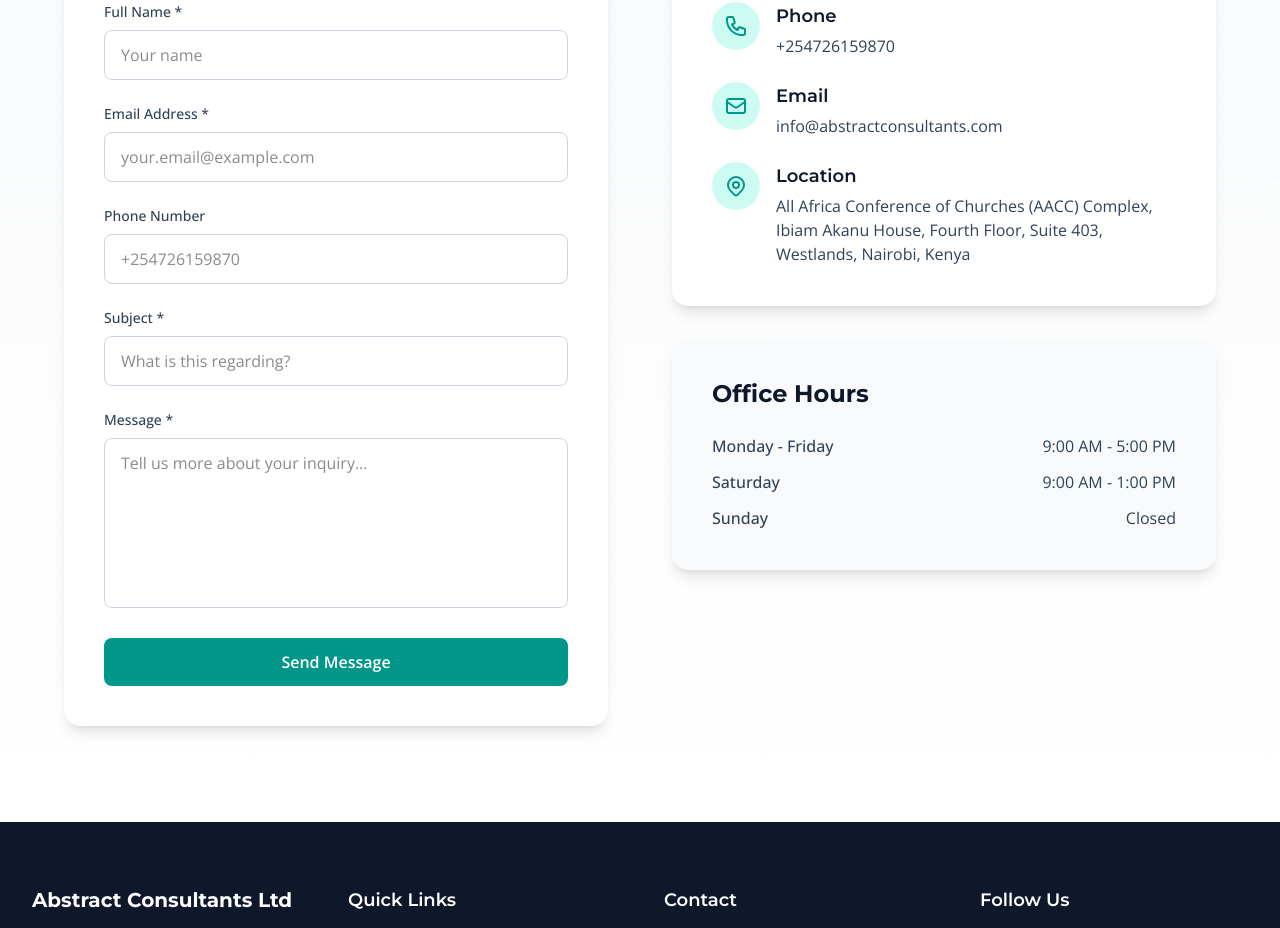
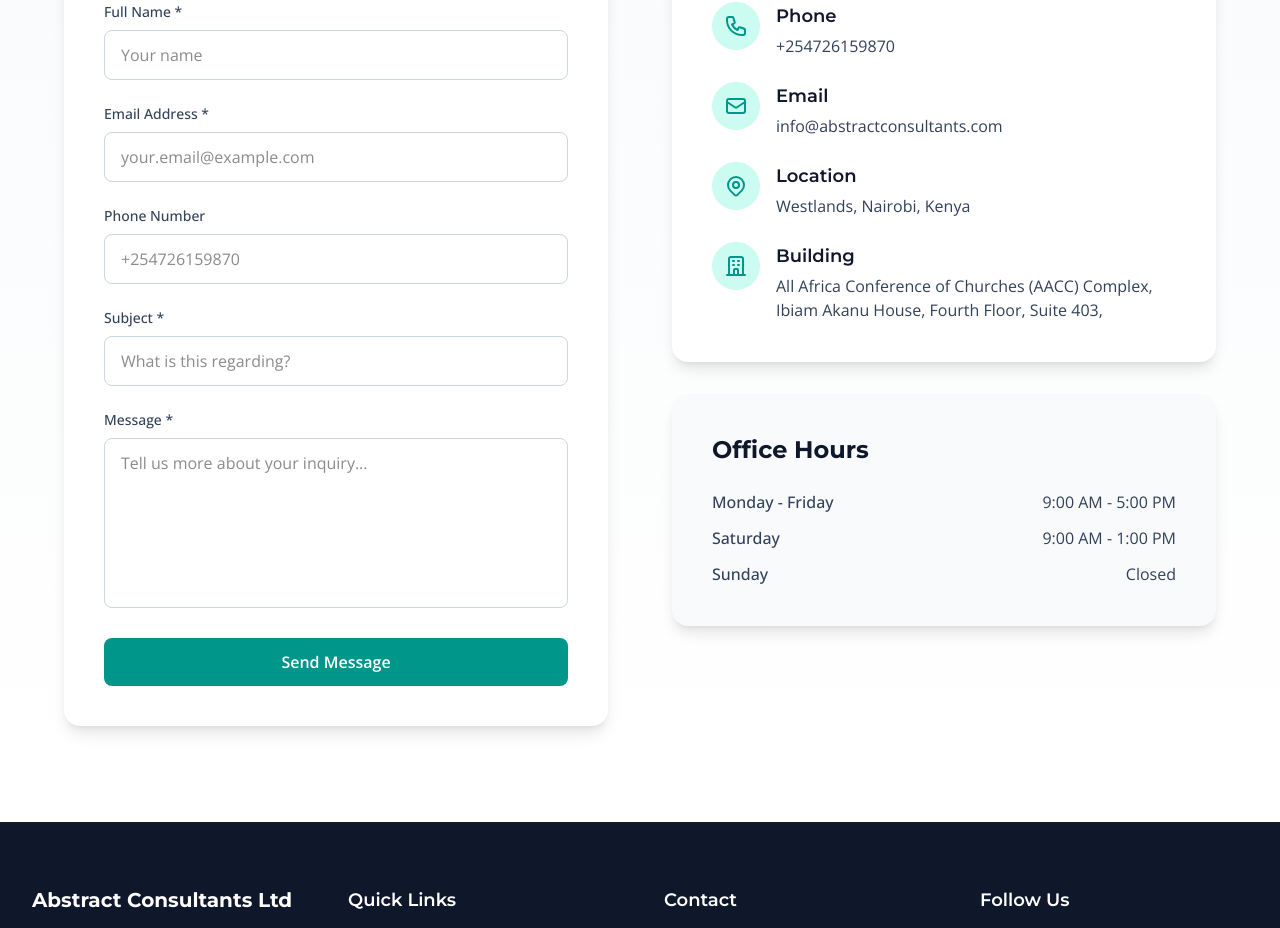
Before and after one commit to ndutagrace25/abstract_consultants, a Next.js app: page /contact in a window 1280 px wide. Shown: the part 1158-2086 px from the top of the page. Built offline with nearby package versions, Linux system fonts and the light colour scheme.

Commit message:
added location

```diff
--- a/src/app/contact/page.tsx
+++ b/src/app/contact/page.tsx
@@ -257,9 +257,34 @@ export default function Contact() {
                             Location
                           </h4>
                           <p className="text-slate-700">
+                            Westlands, Nairobi, Kenya
+                          </p>
+                        </div>
+                      </div>
+                      {/* building name */}
+                      <div className="flex items-start gap-4">
+                        <div className="w-12 h-12 rounded-full bg-teal-100 flex items-center justify-center shrink-0">
+                          <svg
+                            className="w-6 h-6 text-teal-600"
+                            fill="none"
+                            stroke="currentColor"
+                            viewBox="0 0 24 24"
+                          >
+                            <path
+                              strokeLinecap="round"
+                              strokeLinejoin="round"
+                              strokeWidth={2}
+                              d="M19 21V5a2 2 0 00-2-2H7a2 2 0 00-2 2v16m14 0h2m-2 0h-5m-9 0H3m2 0h5M9 7h1m-1 4h1m4-4h1m-1 4h1m-5 10v-5a1 1 0 011-1h2a1 1 0 011 1v5m-4 0h4"
+                            />
+                          </svg>
+                        </div>
+                        <div>
+                          <h4 className="text-lg font-semibold text-slate-900 mb-1">
+                            Building
+                          </h4>
+                          <p className="text-slate-700">
                             All Africa Conference of Churches (AACC) Complex,
                             Ibiam Akanu House, Fourth Floor, Suite 403,
-                            Westlands, Nairobi, Kenya
                           </p>
                         </div>
                       </div>
```
